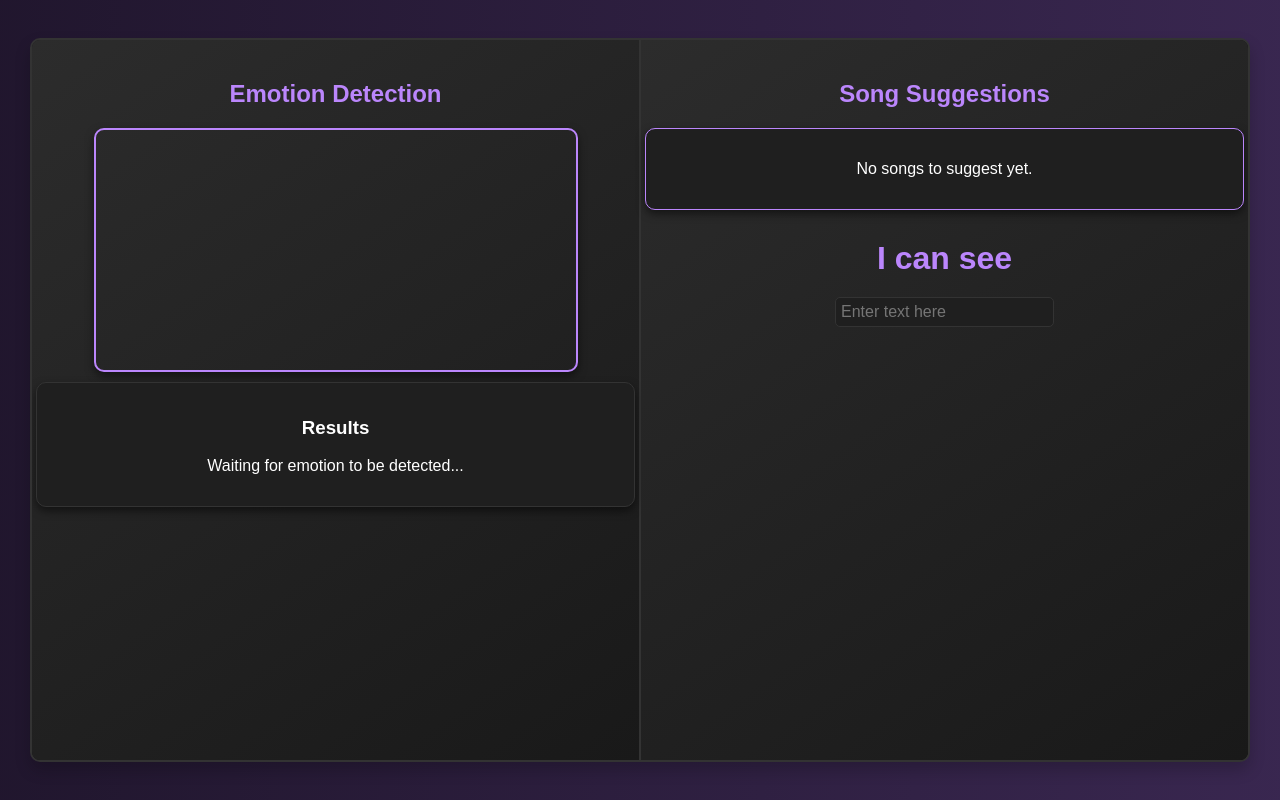
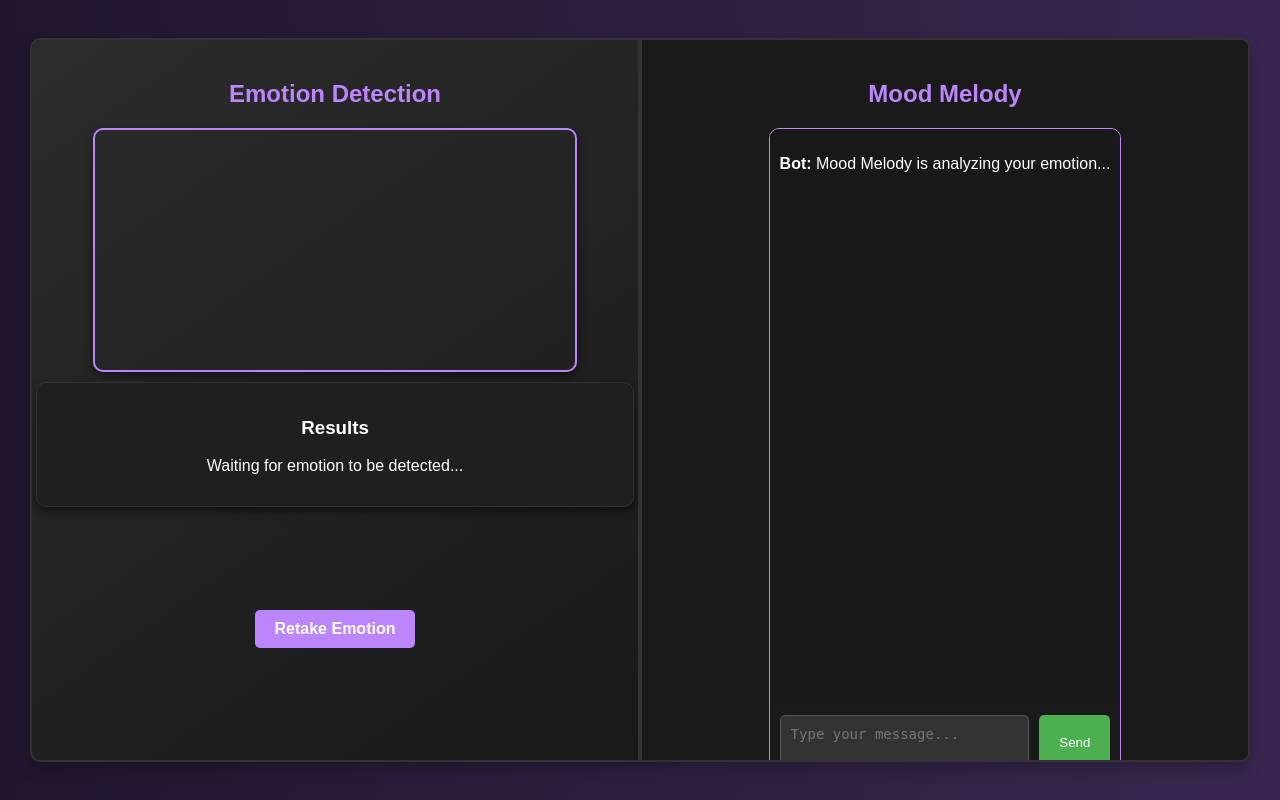
Before and after one commit to goutam-awadhiya/SLD_hack_team_2, a Flask app: page /discover in a window 1280 px wide. Run offline with Flask 3, Linux system fonts and the light colour scheme.

Commit message:
not working code

```diff
--- a/app.py
+++ b/app.py
@@ -18,7 +18,12 @@ rekognition_client = boto3.client(
     aws_access_key_id="AKIAR24PSXYL3PLCUZTR",
     aws_secret_access_key="2FJBiAKlpeGGL0vZVRzF1LiMDav007oj+brD6L3/"
 )
-
+bedrock_client = boto3.client(
+    "bedrock-runtime",
+    region_name="us-west-2",  # Replace with your AWS region
+    aws_access_key_id="your-access-key-id",
+    aws_secret_access_key="your-secret-access-key"
+)
 
 @app.route('/')
 def home():
@@ -62,6 +67,36 @@ def capture():
     return jsonify({"emotions": emotions, "songs": songs})
 
 
+app.route('/chat', methods=['POST'])
+def chat():
+    data = request.json
+    # user_message = data.get("message", "")
+    emotion = data.get("emotion", "neutral").lower()
+
+    # Prepare chatbot prompt
+    prompt = (
+        f"You are a music recommendation chatbot named Mood Melody. The user feels {emotion}. "
+        f"Generate a friendly response and suggest songs matching the mood with YouTube links.\n\n"
+        # f"User: {user_message}\nBot:"
+    )
+    print("line 82")
+    try:
+        # Call Bedrock to generate chatbot response
+        response = bedrock_client.invoke_model(
+            modelId="amazon.titan-text",
+            contentType="application/json",
+            body={"inputText": prompt}
+        )
+        print("received response")
+        bot_reply = response['body'].read().decode('utf-8')
+
+    except Exception as e:
+        bot_reply = f"Sorry, I couldn't process your request. Error: {str(e)}"
+
+    # Fetch songs based on detected emotion
+    songs = emotion_to_songs.get(emotion, [{"title": "No suggestions available", "url": "#"}])
+    return jsonify({"bot_reply": bot_reply, "songs": songs})
 
 if __name__ == '__main__':
+    # chat()
     app.run(debug=True)
--- a/templates/index.html
+++ b/templates/index.html
@@ -142,6 +142,7 @@
             padding: 15px;
             background-color: var(--hover-color);
             box-shadow: 0 4px 8px rgba(0, 0, 0, 0.5);
+            display: none;
         }
 
         /* Links in Song Suggestions */
@@ -200,6 +201,59 @@
                 opacity: 1;
             }
         }
+        #right-section {
+            display: flex;
+            flex-direction: column;
+            height: 100%;
+            width: 100%;
+            background: #1a1a1a;
+            color: #ffffff;
+            padding: 20px;
+            border-left: 2px solid #333;
+        }
+
+        #chat-container {
+            display: flex;
+            flex-direction: column;
+            height: 100%;
+            border: 1px solid var(--primary-color);
+            border-radius: 10px;
+            overflow: hidden;
+            background: #2c2c2c;
+        }
+
+        #chat-messages {
+            flex-grow: 1;
+            overflow-y: auto;
+            padding: 10px;
+            background: #191919;
+        }
+
+        #chat-input-container {
+            display: flex;
+            padding: 10px;
+            background: #1a1a1a;
+        }
+
+        #chat-input {
+            flex-grow: 1;
+            padding: 10px;
+            font-size: 14px;
+            background: #333;
+            color: #fff;
+            border: 1px solid #555;
+            border-radius: 5px;
+        }
+
+        #send-button {
+            margin-left: 10px;
+            padding: 10px 20px;
+            background: #4CAF50;
+            color: #fff;
+            border: none;
+            border-radius: 5px;
+            cursor: pointer;
+        }
     </style>
 </head>
 <body>
@@ -214,23 +268,30 @@
             <p>Waiting for emotion to be detected...</p>
         </div>
         <div class="button-container">
-            <button id="retake-button" style="display: none;">Retake Emotion</button>
+            <button id="retake-button">Retake Emotion</button>
         </div>
     </div>
 
     <!-- Right Section -->
     <div id="right-section">
-        <h2>Song Suggestions</h2>
+{#        <h2>Song Suggestions</h2>#}
         <div id="song-suggestions">
             <p>No songs to suggest yet.</p>
         </div>
 
         <!-- Additional Section -->
-        <div id="additional-section">
-            <h1>I can see</h1>
-            <input type="text" placeholder="Enter text here">
+        <h2>Mood Melody</h2>
+        <div id="chat-container">
+            <div id="chat-messages">
+                <p><strong>Bot:</strong> Mood Melody is analyzing your emotion...</p>
+            </div>
+            <div id="chat-input-container">
+                <textarea id="chat-input" placeholder="Type your message..."></textarea>
+                <button id="send-button">Send</button>
+            </div>
         </div>
     </div>
+
 </div>
 
 
@@ -240,6 +301,8 @@
     const result = document.getElementById('result');
     const songSuggestions = document.getElementById('song-suggestions');
     const retakeButton = document.getElementById('retake-button');
+    let dominantEmotion = "";
+   // let botEmotion = "";
     let isProcessing = false;
     let emotionCaptured = false; // To track if an emotion is captured
     const THRESHOLD = 60; // Confidence threshold to stop
@@ -251,6 +314,81 @@
         })
         .catch((error) => console.error("Camera error:", error));
 
+    function chatEmotionMessage(detectedEmotion) {
+        console.log(detectedEmotion)
+        document.addEventListener("DOMContentLoaded", () => {
+            const chatMessages = document.getElementById("chat-messages");
+            const chatInput = document.getElementById("chat-input");
+            const sendButton = document.getElementById("send-button");
+
+            {#let detectedEmotion = "neutral"; // Default emotion#}
+
+            // Simulated emotion detection update
+            setTimeout(() => {
+                // console.log(botEmotion)
+                // detectedEmotion = botEmotion.Type; // Replace with actual detected emotion
+
+                chatMessages.innerHTML += `<p><strong>Bot:</strong> You look ${detectedEmotion}. Here are some songs for you:</p>`;
+                console.log(chatMessages.innerHTML)
+            }, 3000);
+
+            async function sendMessage() {
+                const userMessage = chatInput.value.trim();
+                if (!userMessage) return;
+
+
+                // Fetch bot response
+                const response = await fetch("/chat", {
+                    method: "POST",
+                    headers: { "Content-Type": "application/json" },
+                    body: JSON.stringify({ message: userMessage, emotion: detectedEmotion })
+                });
+                const data = await response.json();
+                chatMessages.innerHTML += `<p><strong>You:</strong> ${userMessage}</p>`;
+                chatInput.value = "";
+                // Add bot reply to chat
+                chatMessages.innerHTML += `<p><strong>Bot:</strong> ${data.bot_reply}</p>`;
+
+                // Add song suggestions
+                data.songs.forEach(song => {
+                    chatMessages.innerHTML += `<p><a href="${song.url}" target="_blank">${song.title}</a></p>`;
+                });
+
+                // Scroll to the bottom
+                chatMessages.scrollTop = chatMessages.scrollHeight;
+            }
+
+            sendButton.addEventListener("click", sendMessage);
+            chatInput.addEventListener("keypress", (e) => {
+                if (e.key === "Enter") {
+                    e.preventDefault();
+                    sendMessage();
+                }
+            });
+        });
+
+    }
+    async function bedrock_function(dominantEmotion) {
+        // Fetch bot response
+        const response = await fetch("/chat", {
+            method: "POST",
+            headers: { "Content-Type": "application/json" },
+            body: JSON.stringify({ emotion: dominantEmotion.Type })
+        });
+        const data = await response.json();
+        chatMessages.innerHTML += `<p><strong>You:</strong> ${userMessage}</p>`;
+        chatInput.value = "";
+        // Add bot reply to chat
+        chatMessages.innerHTML += `<p><strong>Bot:</strong> ${data.bot_reply}</p>`;
+
+        // Add song suggestions
+        data.songs.forEach(song => {
+            chatMessages.innerHTML += `<p><a href="${song.url}" target="_blank">${song.title}</a></p>`;
+        });
+
+        // Scroll to the bottom
+        chatMessages.scrollTop = chatMessages.scrollHeight;
+    }
     // Automatically capture frame if face is detected
     async function detectFaceAndCapture() {
         if (isProcessing || emotionCaptured) return;
@@ -274,7 +412,8 @@
             .then((data) => {
                 // Update emotion results
                 if (data.emotions && data.emotions.length > 0) {
-                    const dominantEmotion = data.emotions.find(e => e.Confidence > THRESHOLD);
+                     dominantEmotion = data.emotions.find(e => e.Confidence > THRESHOLD);
+                   // botEmotion = data.emotions.find(e => e.Confidence > THRESHOLD);
 
                     if (dominantEmotion) {
                         // Stop further processing and display result
@@ -293,6 +432,7 @@
 
                         // Show Retake Button
                         retakeButton.style.display = "block";
+                        chatEmotionMessage(dominantEmotion.Type)
                     }
                     // else {
                     //     result.innerHTML = `<h2>Results</h2><ul>${data.emotions
@@ -330,6 +470,7 @@
         detectFaceAndCapture();
     });
 
+
 </script>
 </body>
 </html>
```
Also changed, not shown: captured_faces/captured_face.jpg.
